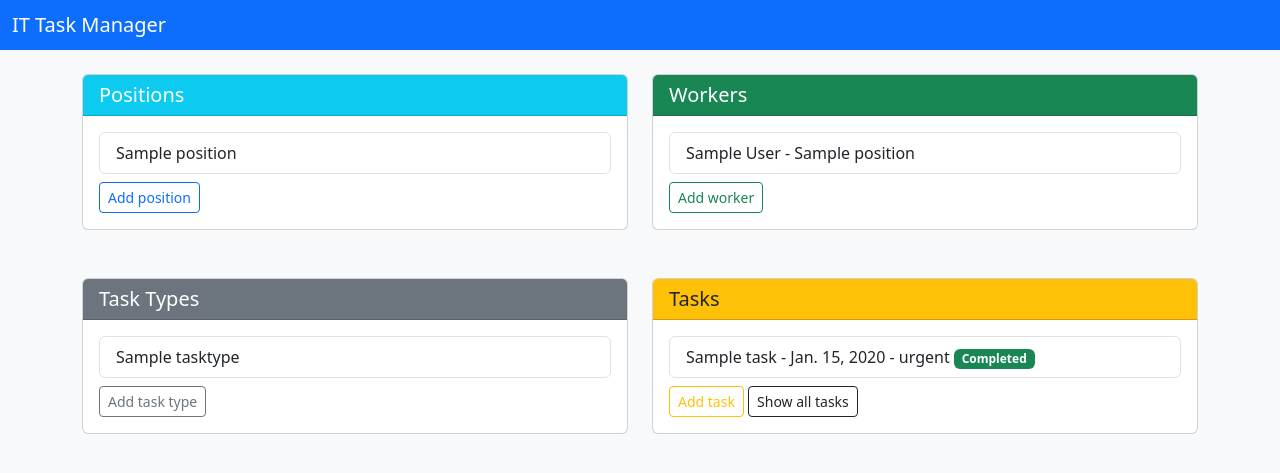
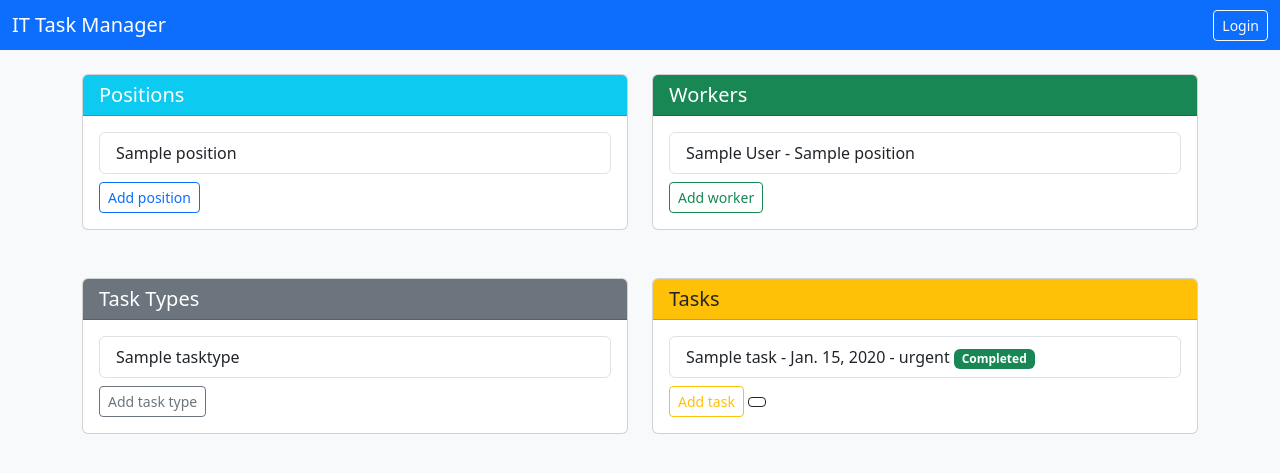
Before and after one commit to Tomek93x/it_company_task_manager, a Django app: page / in a window 1280 px wide. Shown: the top 473 px of the page. Run offline with Django 5.2, Linux system fonts and the light colour scheme; tables that the repository leaves empty hold one stand-in row (values such as "Sample post").

Commit message:
Switch logout link to POST form with CSRF for secure logout in Bootstrap home template

```diff
--- a/templates/home.html
+++ b/templates/home.html
@@ -11,6 +11,15 @@
     <nav class="navbar navbar-dark bg-primary mb-4">
         <div class="container-fluid">
             <span class="navbar-brand mb-0 h1">IT Task Manager</span>
+            {% if user.is_authenticated %}
+                <span class="text-white ms-auto me-3">Logged in as {{ user.username }}</span>
+                <form action="{% url 'logout' %}" method="post" style="display:inline;">
+                    {% csrf_token %}
+                    <button type="submit" class="btn btn-outline-light btn-sm">Logout</button>
+                </form>
+            {% else %}
+                <a href="{% url 'login' %}" class="btn btn-outline-light btn-sm ms-auto">Login</a>
+            {% endif %}
         </div>
     </nav>
     <div class="container">
@@ -85,11 +94,4 @@
                             {% endfor %}
                         </ul>
                         <a href="{% url 'add_task' %}" class="btn btn-sm btn-outline-warning">Add task</a>
-                        <a href="{% url 'tasks' %}" class="btn btn-sm btn-outline-dark">Show all tasks</a>
-                    </div>
-                </div>
-            </div>
-        </div>
-    </div>
-</body>
-</html>
+                        <a href="{% url 'tasks' %}" class="btn btn-sm btn-outline-dark">
```
